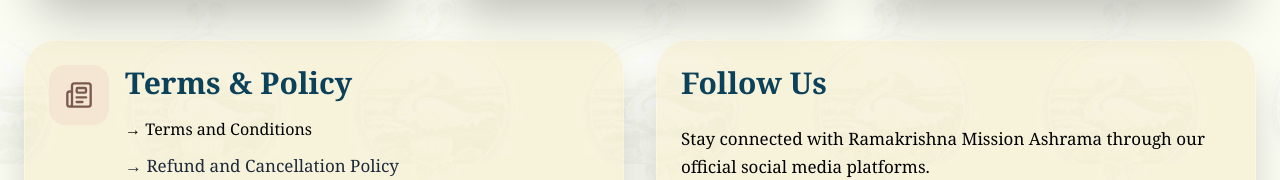
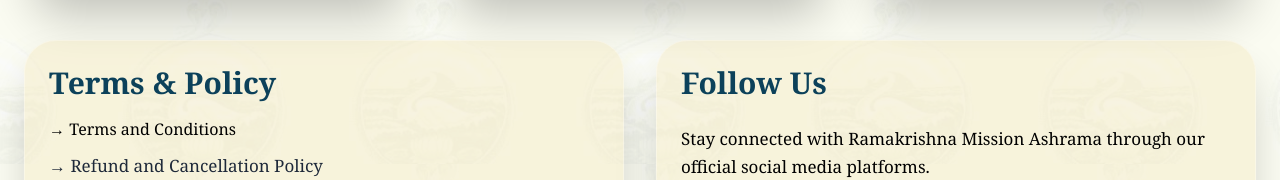
Before and after one commit to monujaanwadde360/ramakrishna-mission-ashrama-narainpur, a React (Vite) app in the folder frontend/: page / in a window 1280 px wide. Shown: the part 6581-6761 px from the top of the page. Built offline with nearby package versions, Linux system fonts and the light colour scheme.

Commit message:
Update Footer.jsx

```diff
--- a/frontend/src/components/Footer.jsx
+++ b/frontend/src/components/Footer.jsx
@@ -7,7 +7,6 @@
   Home,
   Mail,
   Phone,
-  Newspaper,
 } from "lucide-react";
 
 import {
@@ -300,21 +299,6 @@
           >
             <div className="flex items-start gap-4">
 
-              {/* ICON */}
-              <div
-                className="
-                  min-w-[60px]
-                  h-[60px]
-                  rounded-2xl
-                  bg-[#f5e6d3]
-                  flex
-                  items-center
-                  justify-center
-                "
-              >
-                <Newspaper size={28} className="text-[#7a5a4f]" />
-              </div>
-
               {/* CONTENT */}
               <div className="w-full">
                 <h3 className="text-3xl font-bold text-[#0c415a] mb-4">
```
